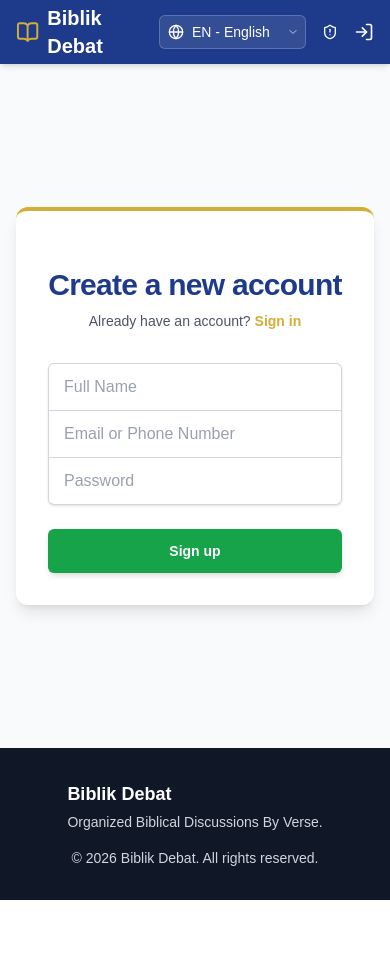
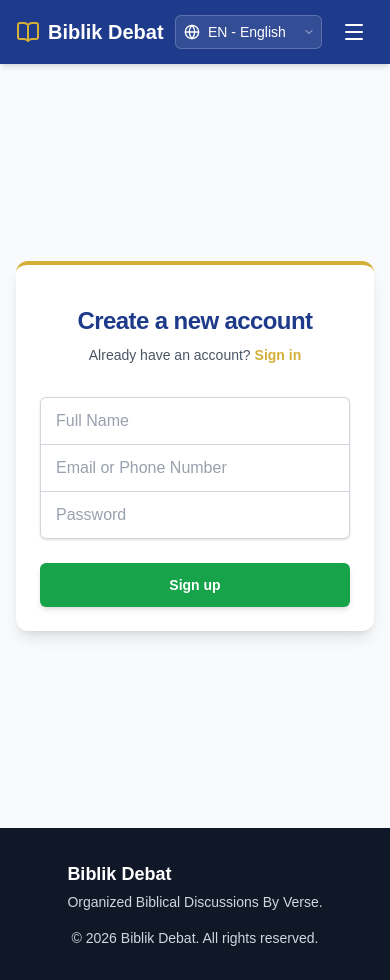
Before and after one commit to keanp7/https-github.com-keanp7-biblikdebat, a Next.js app: page /en/auth/signup in a window 390 px wide. Before the commit the page ends 900 px from the top, so only its background shows below. Built offline with nearby package versions, Linux system fonts and the light colour scheme; no server answers.

Commit message:
style: fix mobile responsiveness and add mobile menu

```diff
--- a/src/app/[locale]/admin/page.tsx
+++ b/src/app/[locale]/admin/page.tsx
@@ -19,10 +19,10 @@ export default async function AdminDashboard({ params }: { params: Promise<{ loc
   ];
 
   return (
-    <div className="p-8">
-      <div className="mb-8">
-        <h1 className="text-3xl font-bold text-gray-900">{t('overview')}</h1>
-        <p className="text-gray-600 mt-2">{t('welcome')}</p>
+    <div className="p-4 sm:p-8">
+      <div className="mb-6 sm:mb-8">
+        <h1 className="text-2xl sm:text-3xl font-bold text-gray-900">{t('overview')}</h1>
+        <p className="text-gray-600 mt-1 sm:mt-2">{t('welcome')}</p>
       </div>
 
       {/* Stats Grid */}
--- a/src/app/[locale]/ai/page.tsx
+++ b/src/app/[locale]/ai/page.tsx
@@ -9,9 +9,9 @@ export default function AIPage() {
   const t = useTranslations('AI');
 
   return (
-    <div className="max-w-4xl mx-auto px-4 py-8 h-[calc(100vh-10rem)] flex flex-col">
-      <div className="text-center mb-6">
-        <h1 className="text-3xl font-bold text-gray-900 flex items-center justify-center gap-3">
+    <div className="max-w-4xl mx-auto px-4 py-4 sm:py-8 h-[calc(100dvh-5rem)] sm:h-[calc(100vh-10rem)] flex flex-col">
+      <div className="text-center mb-4 sm:mb-6">
+        <h1 className="text-2xl sm:text-3xl font-bold text-gray-900 flex items-center justify-center gap-2 sm:gap-3">
           <Bot className="h-8 w-8 text-primary" />
           {t('title')}
         </h1>
--- a/src/app/[locale]/auth/signup/page.tsx
+++ b/src/app/[locale]/auth/signup/page.tsx
@@ -38,10 +38,10 @@ export default async function SignupPage() {
   }
 
   return (
-    <div className="flex min-h-[calc(100vh-10rem)] items-center justify-center py-12 px-4 sm:px-6 lg:px-8">
-      <div className="w-full max-w-md space-y-8 bg-white p-8 rounded-xl shadow-lg border-t-4 border-secondary">
+    <div className="flex min-h-[calc(100dvh-5rem)] sm:min-h-[calc(100vh-10rem)] items-center justify-center py-8 sm:py-12 px-4 sm:px-6 lg:px-8">
+      <div className="w-full max-w-md space-y-6 sm:space-y-8 bg-white p-6 sm:p-8 rounded-xl shadow-lg border-t-4 border-secondary">
         <div>
-          <h2 className="mt-6 text-center text-3xl font-extrabold tracking-tight text-primary">
+          <h2 className="mt-4 sm:mt-6 text-center text-2xl sm:text-3xl font-extrabold tracking-tight text-primary">
             {t('signup_title')}
           </h2>
           <p className="mt-2 text-center text-sm text-gray-600">
--- /dev/null
+++ b/src/components/layout/MobileMenu.tsx
@@ -0,0 +1,72 @@
+'use client';
+
+import { useState } from 'react';
+import { Link } from '@/i18n/routing';
+import { Menu, X, BookOpen, ShieldAlert, LogIn, Bot } from 'lucide-react';
+
+interface MobileMenuProps {
+  labels: {
+    communities: string;
+    ai: string;
+    admin: string;
+    signin: string;
+  };
+}
+
+export default function MobileMenu({ labels }: MobileMenuProps) {
+  const [isOpen, setIsOpen] = useState(false);
+
+  return (
+    <div className="sm:hidden">
+      <button
+        onClick={() => setIsOpen(!isOpen)}
+        className="p-2 text-white hover:bg-blue-800 rounded-md transition-colors"
+        aria-label="Toggle menu"
+      >
+        {isOpen ? <X className="h-6 w-6" /> : <Menu className="h-6 w-6" />}
+      </button>
+
+      {isOpen && (
+        <div className="absolute top-16 left-0 right-0 bg-primary border-t border-blue-800 shadow-xl z-50 flex flex-col py-2 px-4 space-y-2">
+          <Link
+            href="/groups"
+            onClick={() => setIsOpen(false)}
+            className="flex items-center gap-3 text-white hover:bg-blue-800 p-3 rounded-lg transition-colors font-medium"
+          >
+            <BookOpen className="h-5 w-5 text-secondary" />
+            {labels.communities}
+          </Link>
+
+          <Link
+            href="/ai"
+            onClick={() => setIsOpen(false)}
+            className="flex items-center gap-3 text-white hover:bg-blue-800 p-3 rounded-lg transition-colors font-medium"
+          >
+            <Bot className="h-5 w-5 text-secondary" />
+            {labels.ai}
+          </Link>
+
+          <Link
+            href="/admin"
+            onClick={() => setIsOpen(false)}
+            className="flex items-center gap-3 text-white hover:bg-blue-800 p-3 rounded-lg transition-colors font-medium"
+          >
+            <ShieldAlert className="h-5 w-5 text-secondary" />
+            {labels.admin}
+          </Link>
+
+          <div className="border-t border-blue-800 my-2 pt-2"></div>
+
+          <Link
+            href="/auth/login"
+            onClick={() => setIsOpen(false)}
+            className="flex items-center justify-center gap-2 bg-secondary text-white p-3 rounded-lg transition-colors font-bold hover:bg-yellow-600"
+          >
+            <LogIn className="h-5 w-5" />
+            {labels.signin}
+          </Link>
+        </div>
+      )}
+    </div>
+  );
+}
--- a/src/components/layout/Navbar.tsx
+++ b/src/components/layout/Navbar.tsx
@@ -1,7 +1,8 @@
 import { getTranslations } from 'next-intl/server';
 import { Link } from '@/i18n/routing';
-import { BookOpen, User, LogIn, ShieldAlert } from 'lucide-react';
+import { BookOpen, LogIn, ShieldAlert, Bot } from 'lucide-react';
 import LanguageSwitcher from './LanguageSwitcher';
+import MobileMenu from './MobileMenu';
 
 export default async function Navbar() {
   const t = await getTranslations('Navbar');
@@ -9,7 +10,7 @@ export default async function Navbar() {
   return (
     <nav className="bg-primary text-white shadow-md relative z-50">
       <div className="max-w-7xl mx-auto px-4 sm:px-6 lg:px-8">
-        <div className="flex justify-between h-16">
+        <div className="flex justify-between items-center h-16">
           <div className="flex items-center">
             <Link href="/" className="flex items-center gap-2 font-bold text-xl">
               <BookOpen className="h-6 w-6 text-secondary" />
@@ -17,23 +18,36 @@ export default async function Navbar() {
             </Link>
           </div>
 
-          <div className="flex items-center gap-4 sm:gap-6 text-sm sm:text-base">
+          {/* Desktop Navigation */}
+          <div className="hidden sm:flex items-center gap-6 text-sm sm:text-base">
             <LanguageSwitcher />
 
-            <Link href="/groups" className="hover:text-secondary transition-colors font-medium hidden sm:block">
+            <Link href="/groups" className="hover:text-secondary transition-colors font-medium flex items-center gap-1">
               {t('communities')}
             </Link>
-            <Link href="/ai" className="hover:text-secondary transition-colors font-medium hidden sm:block">
+            <Link href="/ai" className="hover:text-secondary transition-colors font-medium flex items-center gap-1">
+              <Bot className="h-4 w-4" />
               {t('ai')}
             </Link>
             <Link href="/admin" className="hover:text-secondary transition-colors font-medium flex items-center gap-1">
               <ShieldAlert className="h-4 w-4" />
-              <span className="hidden sm:inline">{t('admin')}</span>
+              {t('admin')}
             </Link>
-            <Link href="/auth/login" className="hover:text-secondary transition-colors flex items-center gap-1">
-              <LogIn className="h-5 w-5" />
-              <span className="hidden sm:inline">{t('signin')}</span>
+            <Link href="/auth/login" className="hover:text-secondary transition-colors flex items-center gap-1 ml-2 border border-blue-400 px-4 py-2 rounded-full hover:bg-blue-800">
+              <LogIn className="h-4 w-4" />
+              {t('signin')}
             </Link>
+          </div>
+
+          {/* Mobile Navigation controls */}
+          <div className="flex items-center gap-3 sm:hidden">
+            <LanguageSwitcher />
+            <MobileMenu labels={{
+              communities: t('communities'),
+              ai: t('ai'),
+              admin: t('admin'),
+              signin: t('signin')
+            }} />
           </div>
         </div>
       </div>
```
